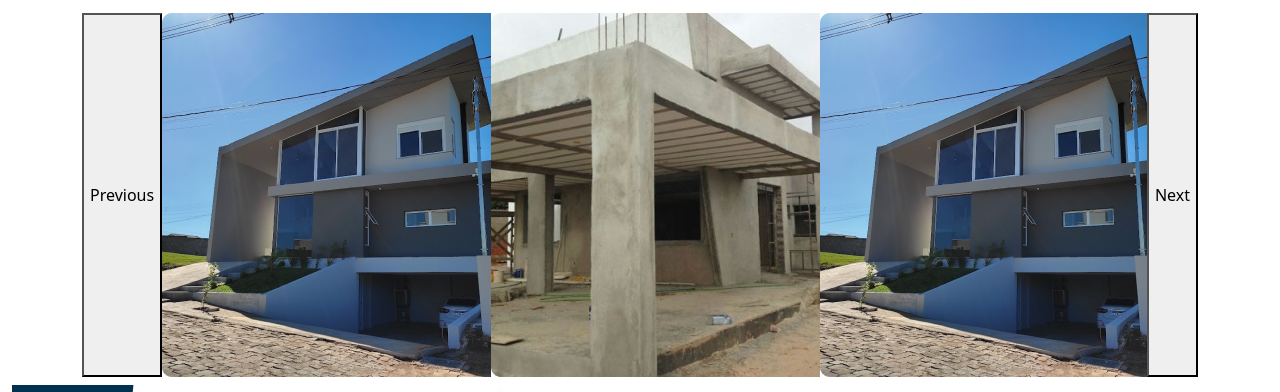
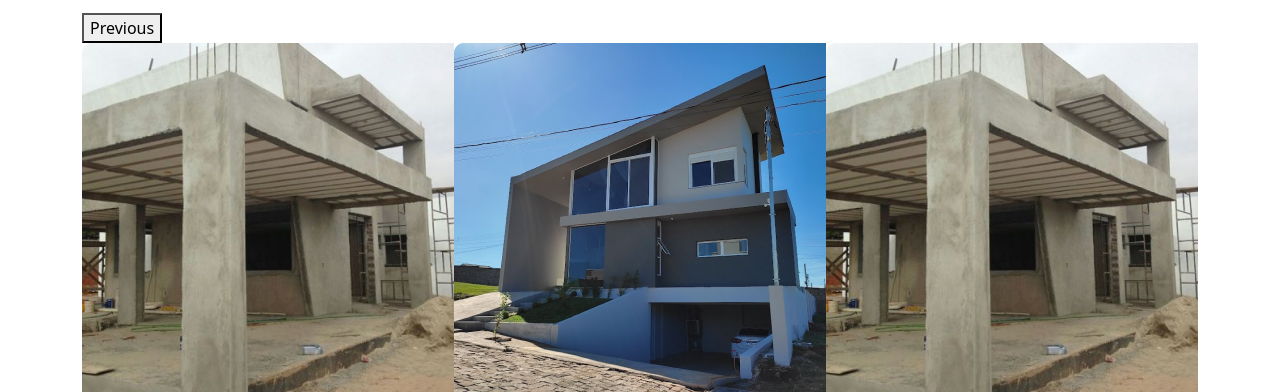
Before and after one commit to GiovanniJunqueira/Concreservice, a plain HTML site: page index.html in a window 1280 px wide. Shown: the part 560-952 px from the top of the page. Drawn offline with nearby package versions, Linux system fonts and the light colour scheme.

Commit message:
Slick Lightbox

```diff
--- a/index.html
+++ b/index.html
@@ -19,9 +19,10 @@
 </head>
 <body>
     <section class="container-fluid header">
+
             <div class="row">
                 <div class="col-6 construindosonhos">
-                    <div class="d-flex justify-content-start logo ">
+                    <div class="d-flex justify-content-start logo">
                         <img src="imagens/logo.jpg" alt="Logo Concreservice">
                     </div>
                     <div class=" d-flex align-items-start justify-content-start slogan">
@@ -45,14 +46,28 @@
                 <p>clique para conhecer alguns dos<br>nossos projetos incríveis :)</p>
             </div>
         </div>
-        <div class="d-flex justify-content-center slick-carousel">
-            <div><img src="imagens/Rectangle 4.jpg" alt=""></div>
-            <div><img src="imagens/Rectangle 3.jpg" alt=""></div>
-            <div><img src="imagens/Rectangle 4.jpg" alt=""></div>
-            <div><img src="imagens/Rectangle 3.jpg" alt=""></div>
-            <div><img src="imagens/Rectangle 4.jpg" alt=""></div>
-            <div><img src="imagens/Rectangle 3.jpg" alt=""></div>
-        </div>
+        <div class="projetos-slides">
+            <div class="single">
+              <a href="imagens/Rectangle 4.jpg">
+                <img src="imagens/Rectangle 4.jpg" />
+              </a>
+            </div>
+            <div class="single">
+                <a href="imagens/Rectangle 3.jpg">
+                    <img src="imagens/Rectangle 3.jpg" />
+              </a>
+            </div>
+            <div class="single">
+                <a href="imagens/Rectangle 4.jpg">
+                    <img src="imagens/Rectangle 4.jpg" />
+              </a>
+            </div>
+            <div class="single">
+                <a href="imagens/Rectangle 3.jpg">
+                    <img src="imagens/Rectangle 3.jpg" />
+              </a>
+            </div>
+          </div>
     </section>
 
     <section class="container proximopasso">
@@ -78,7 +93,7 @@
             </div>
         </div>
     </section>
-    <div class="container-fluid rodape mt-5"></div>
+    <div class="container-fluid rodape"></div>
     </div>
 
 
--- a/slick/slick.min.js
+++ b/slick/slick.min.js
@@ -1,29 +1,14 @@
 type="text/javascript">
 
-$(document).ready(function(){
-    $('.slick-carousel').slick({
-        centerMode: true,
-        centerPadding: '0px',
-        slidesToShow: 3,
-        responsive: [
-          {
-            breakpoint: 768,
-            settings: {
-              arrows: false,
-              centerMode: true,
-              centerPadding: '40px',
-              slidesToShow: 3
-            }
-          },
-          {
-            breakpoint: 480,
-            settings: {
-              arrows: false,
-              centerMode: true,
-              centerPadding: '40px',
-              slidesToShow: 1
-            }
-          }
-        ]
-    });
+$('.projetos-slides').slick({
+  infinite        : true,
+  slidesToShow    : 3,
+  slidesToScroll  : 1,
+  mobileFirst     : true
 });
+
+
+$('.projetos-slides').slickLightbox({
+  itemSelector        : 'a',
+  navigateByKeyboard  : true
+});
```
